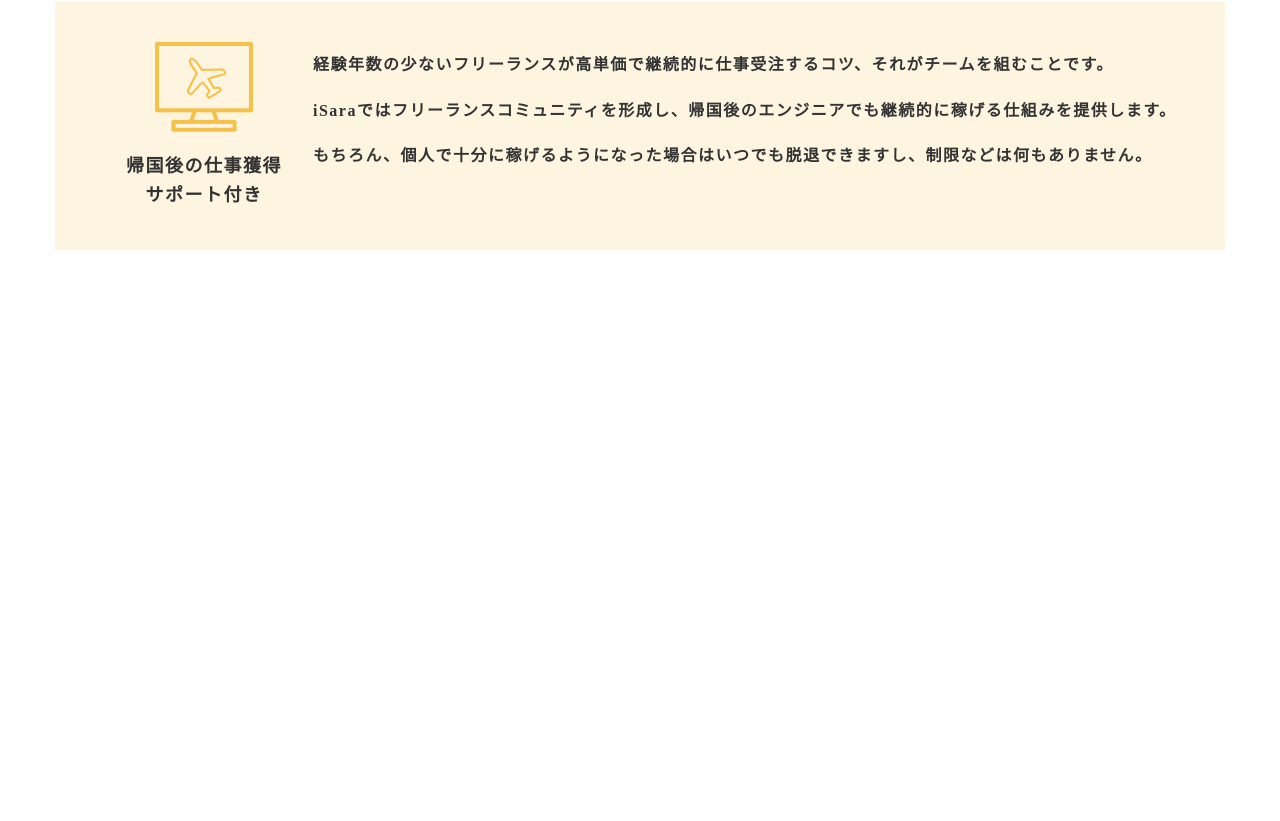
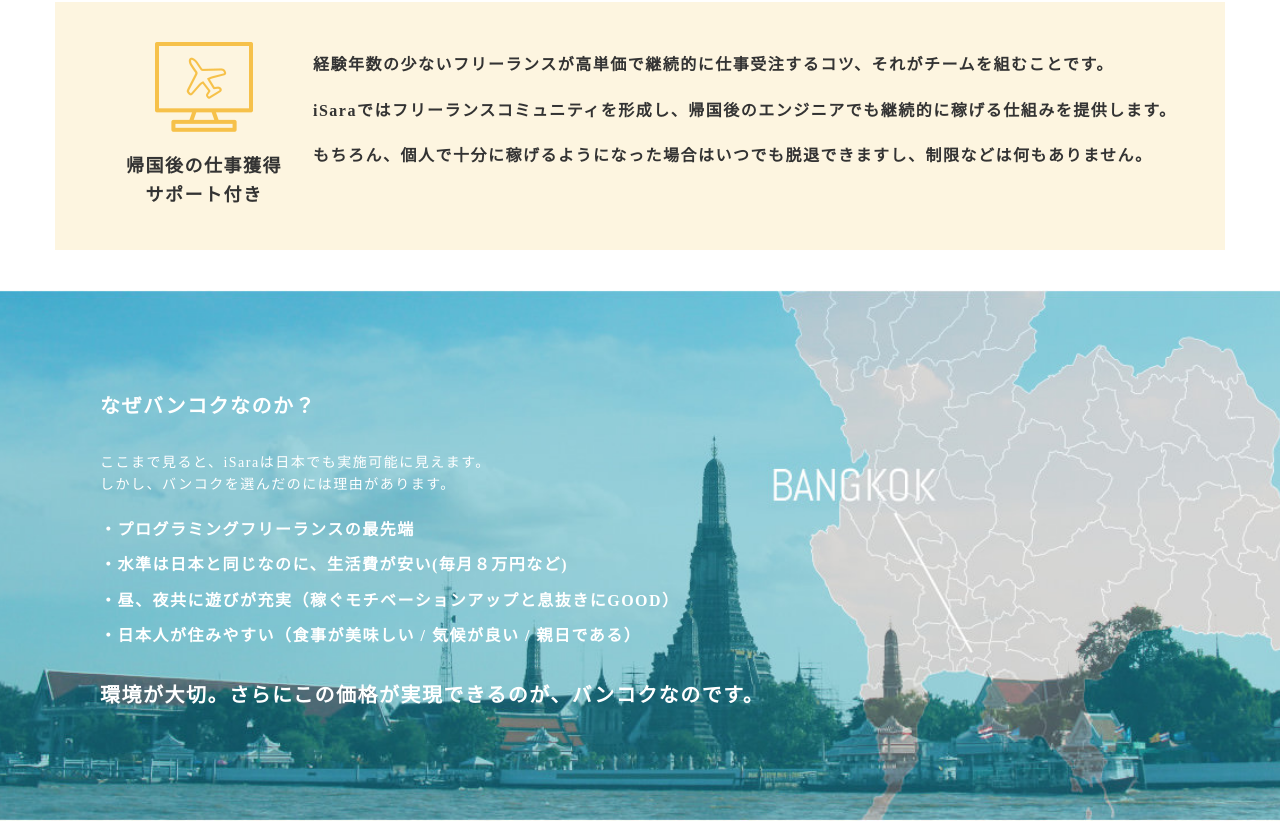
Before and after one commit to YunaSuzuki/iSara, a website: page index.html in a window 1280 px wide. Shown: the part 9378-10199 px from the top of the page. Before the commit the page ends 9668 px from the top, so only its background shows below. Drawn offline with Linux system fonts and the light colour scheme.

Commit message:
bangkok(self)

```diff
--- a/index.html
+++ b/index.html
@@ -387,6 +387,21 @@
             </div>
         </div>
     </div>
+    <div class="bangkok">
+        <p class="text-m">なぜバンコクなのか？</p>
+        <p class="text-s">
+            ここまで見ると、iSaraは日本でも実施可能に見えます。
+            <br>
+            しかし、バンコクを選んだのには理由があります。
+        </p>
+        <ul class="bangkok__list">
+            <li class="bold">・プログラミングフリーランスの最先端</li>
+            <li class="bold">・水準は日本と同じなのに、生活費が安い(毎月８万円など)</li>
+            <li class="bold">・昼、夜共に遊びが充実（稼ぐモチベーションアップと息抜きにGOOD）</li>
+            <li class="bold">・日本人が住みやすい（食事が美味しい / 気候が良い / 親日である）</li>
+        </ul>
+        <p class="text-m">環境が大切。さらにこの価格が実現できるのが、バンコクなのです。</p>
+    </div>
     <!-- </main> -->
 </body>
 </html>
--- a/sass/layout/_about.scss
+++ b/sass/layout/_about.scss
@@ -486,6 +486,31 @@
     text-align: center;
 }
 
+//なぜバンコクなのか？
+.bangkok{
+    padding: 100px 0 100px 100px;
+    background-image: url("../img/bangkokbg.jpg");
+    background-size: cover;
+    background-position: center;
+    background-repeat: no-repeat;
+    color: #fff;
+
+    &__list{
+        margin-top: 20px;
+        font-size: 16px;
+
+        li{
+            margin-bottom: 10px;
+        }
+    }
+
+    p{
+        &:not(:first-child){
+            margin-top: 30px;
+        }
+    }
+}
+
 .wrap{
     display: flex;
     justify-content: center;
```
Also changed, not shown: css/style.css, img/bangkokbg.jpg (added).
